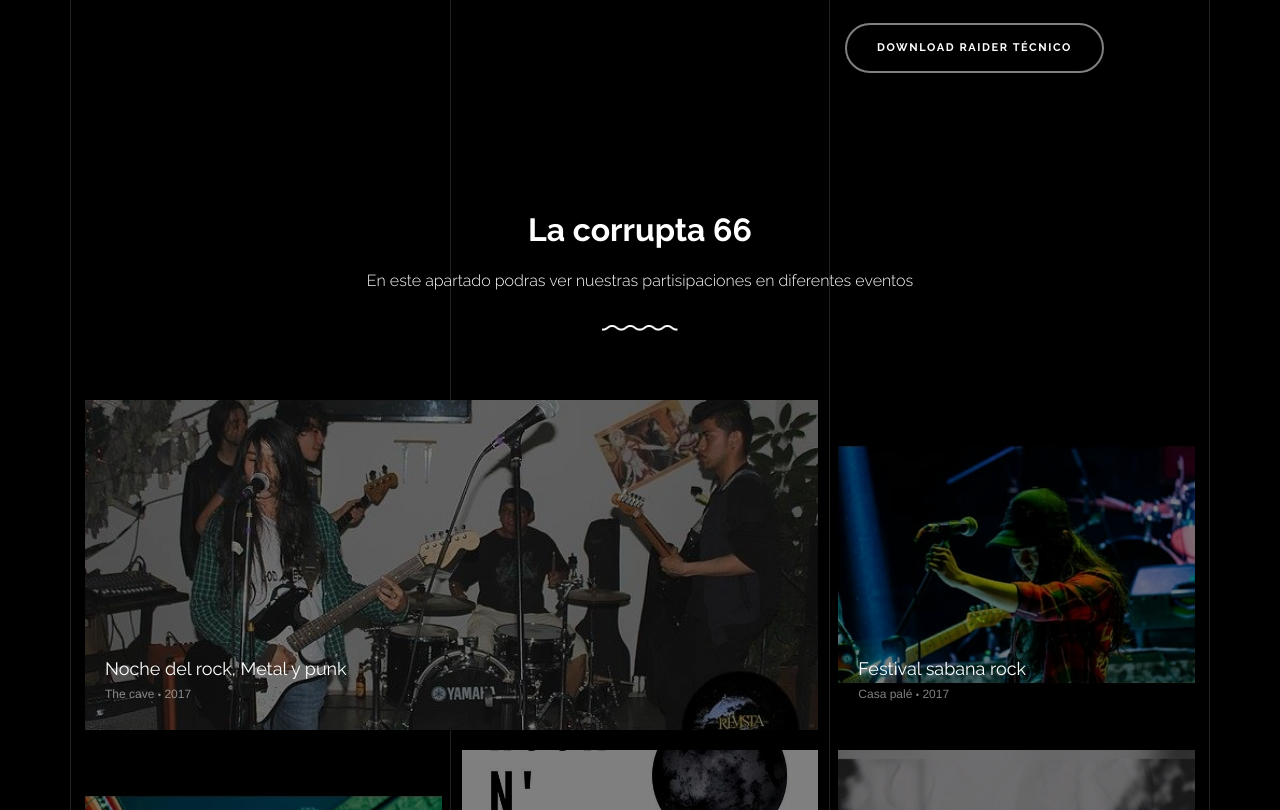
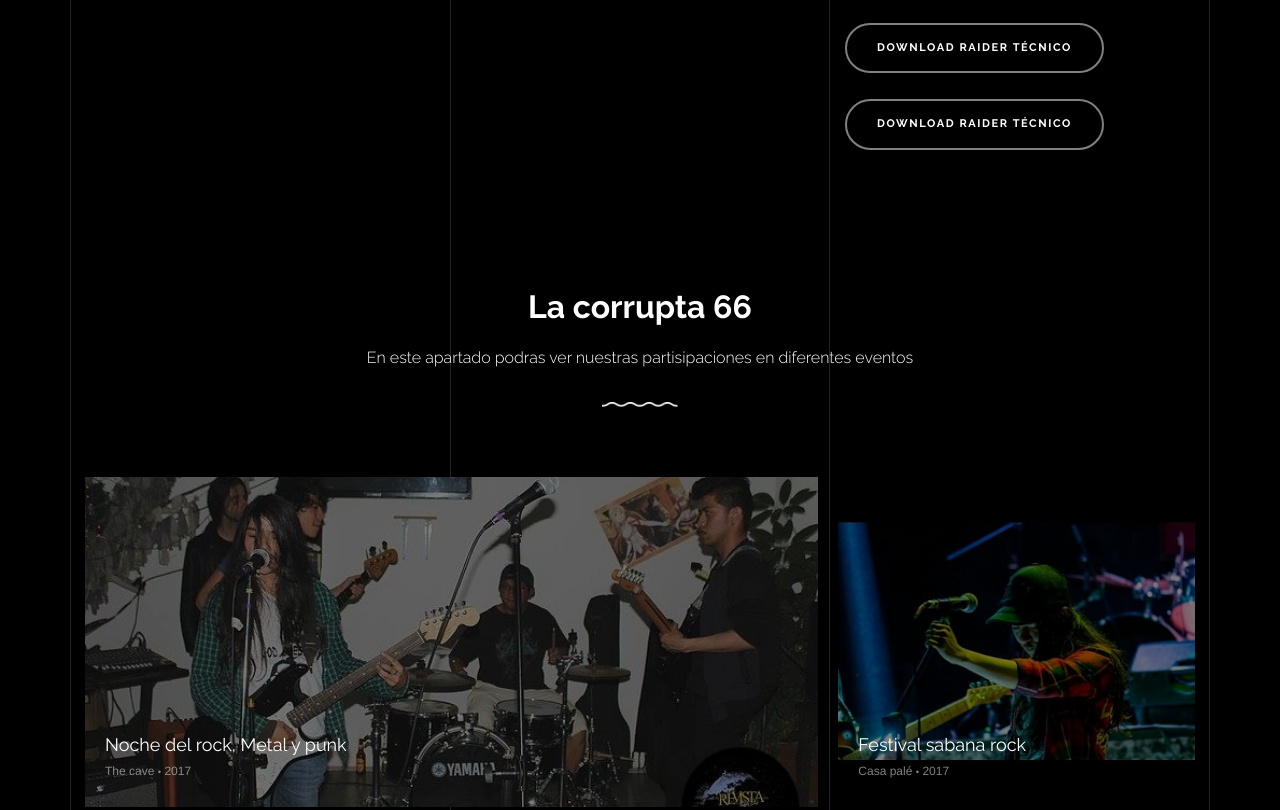
Before and after one commit to CristianMoreno-182/Loscorruptosindcentes, a plain HTML site: page index.html in a window 1280 px wide. Shown: the part 5262-6072 px from the top of the page. Drawn offline with nearby package versions, Linux system fonts and the light colour scheme; files whose address does not match are found by name.

Commit message:
Update index.html

```diff
--- a/index.html
+++ b/index.html
@@ -529,6 +529,7 @@
               </p>
               <p class="gsap-reveal"><a href="Documentos/brochure corruptos.pdf"  class="btn btn-outline-pill btn-custom-light" target="blank">Download Brochure</a></p>
               <p class="gsap-reveal"><a href="Documentos/Raider tecnico.pdf"  class="btn btn-outline-pill btn-custom-light" target="blank">Download Raider técnico</a></p>
+              <p class="gsap-reveal"><a href="Documentos/corruptos_EPKpng.pdf"  class="btn btn-outline-pill btn-custom-light" target="blank">Download Raider técnico</a></p>
             </div>
           </div>
         </div>
```
